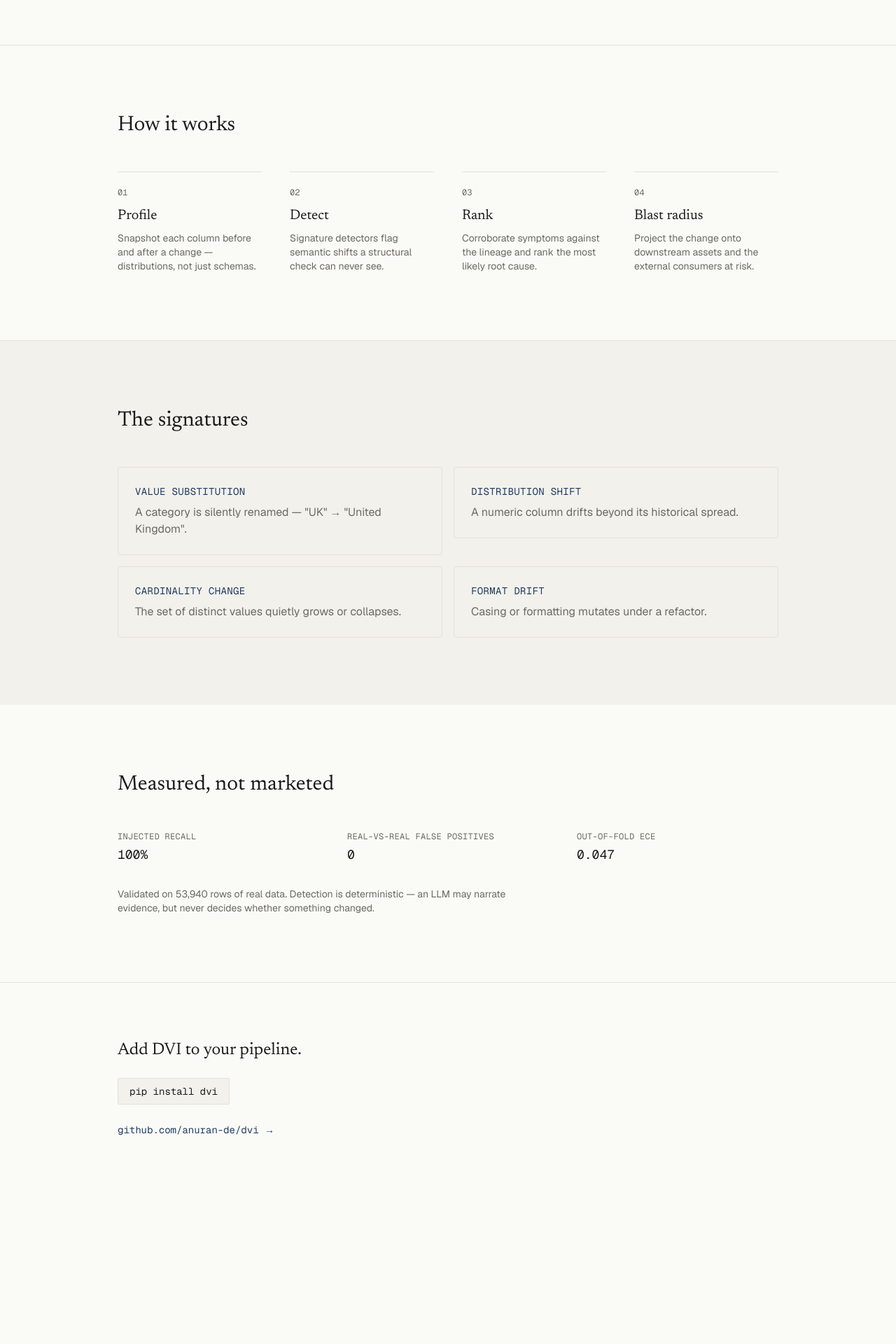
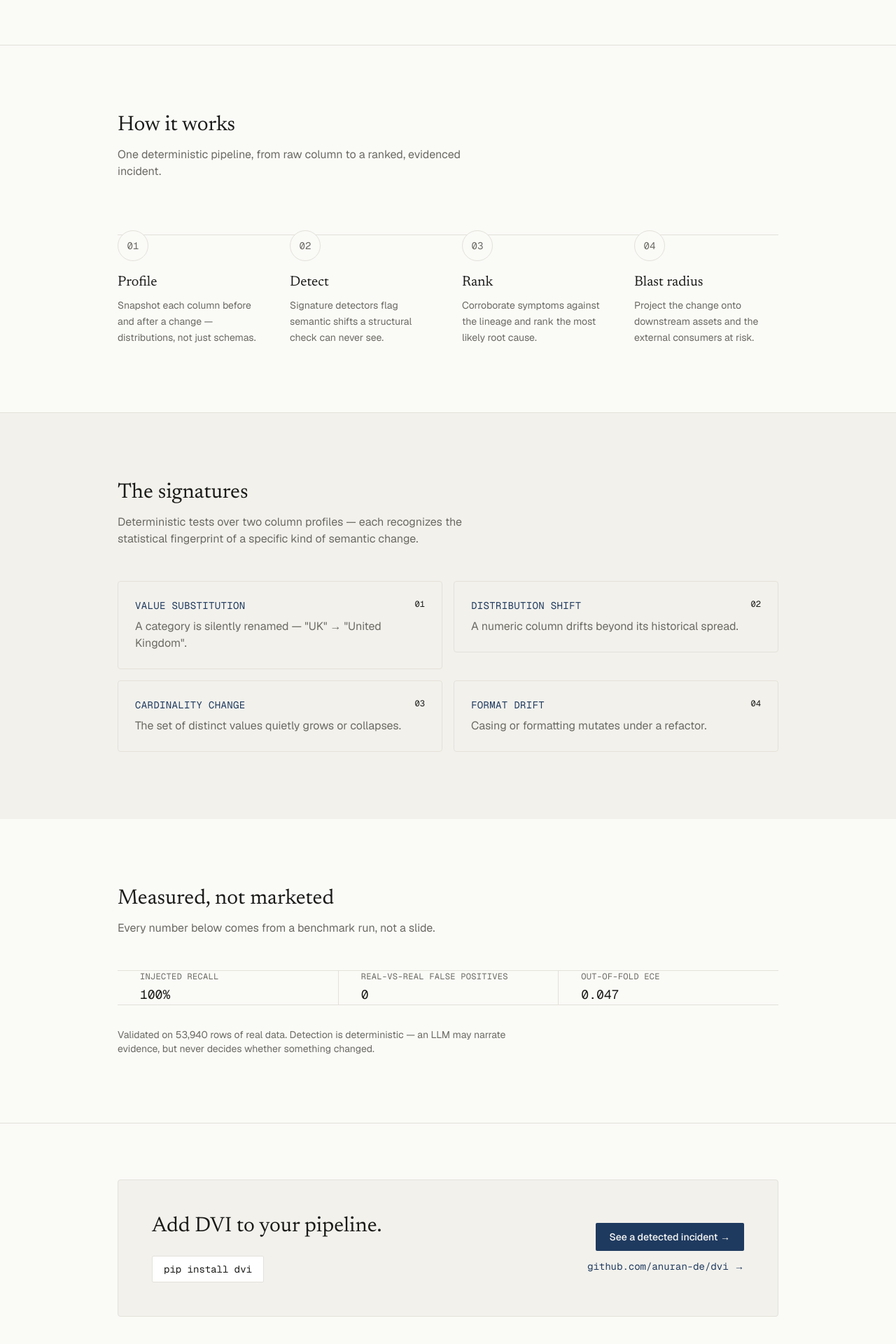
Before and after one commit to anuran-de/dvi, a Next.js app in the folder web/: page / in a window 1280 px wide. Shown: the part 732-2652 px from the top of the page at 70% size. Before the commit the page ends 2438 px from the top, so only its background shows below. Built offline with nearby package versions, Linux system fonts and the light colour scheme.

Commit message:
feat(web): elevate how-it-works, signatures, proof, and footer CTA sections

```diff
--- a/web/components/landing/FooterCta.tsx
+++ b/web/components/landing/FooterCta.tsx
@@ -1,4 +1,5 @@
 'use client';
+import Link from 'next/link';
 import { Container } from '@/components/ui/Container';
 import { Reveal } from '@/components/motion/Reveal';
 
@@ -7,14 +8,29 @@ export function FooterCta() {
     <footer className="border-t border-border py-20">
       <Container>
         <Reveal>
-          <p className="font-serif text-2xl text-ink">Add DVI to your pipeline.</p>
-          <pre className="mt-6 inline-block rounded-sm border border-border bg-surface px-4 py-2 font-mono text-sm text-ink">
-            pip install dvi
-          </pre>
-          <div className="mt-6">
-            <a href="https://github.com/anuran-de/dvi" className="font-mono text-sm text-accent hover:underline">
-              github.com/anuran-de/dvi →
-            </a>
+          <div className="flex flex-col gap-10 rounded-md border border-border bg-surface p-8 md:flex-row md:items-center md:justify-between md:p-12">
+            <div>
+              <p className="font-serif text-2xl leading-snug text-ink md:text-3xl">
+                Add DVI to your pipeline.
+              </p>
+              <pre className="mt-6 inline-block rounded-sm border border-border bg-canvas-raised px-4 py-2 font-mono text-sm text-ink">
+                pip install dvi
+              </pre>
+            </div>
+            <div className="flex shrink-0 flex-col items-start gap-3 md:items-end">
+              <Link
+                href="/incidents/"
+                className="inline-flex items-center gap-2 rounded-sm bg-accent px-5 py-2.5 font-sans text-sm font-medium text-canvas transition-transform hover:-translate-y-0.5 hover:opacity-95"
+              >
+                See a detected incident →
+              </Link>
+              <a
+                href="https://github.com/anuran-de/dvi"
+                className="font-mono text-sm text-accent hover:underline"
+              >
+                github.com/anuran-de/dvi →
+              </a>
+            </div>
           </div>
         </Reveal>
       </Container>
--- a/web/components/landing/HowItWorks.tsx
+++ b/web/components/landing/HowItWorks.tsx
@@ -3,24 +3,47 @@ import { Container } from '@/components/ui/Container';
 import { Reveal } from '@/components/motion/Reveal';
 
 const STAGES = [
-  { name: 'Profile', body: 'Snapshot each column before and after a change — distributions, not just schemas.' },
-  { name: 'Detect', body: 'Signature detectors flag semantic shifts a structural check can never see.' },
-  { name: 'Rank', body: 'Corroborate symptoms against the lineage and rank the most likely root cause.' },
-  { name: 'Blast radius', body: 'Project the change onto downstream assets and the external consumers at risk.' },
+  {
+    name: 'Profile',
+    body: 'Snapshot each column before and after a change — distributions, not just schemas.',
+  },
+  {
+    name: 'Detect',
+    body: 'Signature detectors flag semantic shifts a structural check can never see.',
+  },
+  {
+    name: 'Rank',
+    body: 'Corroborate symptoms against the lineage and rank the most likely root cause.',
+  },
+  {
+    name: 'Blast radius',
+    body: 'Project the change onto downstream assets and the external consumers at risk.',
+  },
 ];
 
 export function HowItWorks() {
   return (
     <section className="py-24">
       <Container>
-        <h2 className="mb-12 font-serif text-3xl text-ink">How it works</h2>
-        <div className="grid gap-10 md:grid-cols-4">
+        <Reveal>
+          <h2 className="font-serif text-3xl text-ink">How it works</h2>
+          <p className="mt-3 max-w-lg font-sans text-ink-muted">
+            One deterministic pipeline, from raw column to a ranked, evidenced incident.
+          </p>
+        </Reveal>
+        <div className="relative mt-14 grid gap-10 md:grid-cols-4">
+          <div
+            aria-hidden="true"
+            className="absolute left-0 right-0 top-[1.375rem] hidden h-px bg-border md:block"
+          />
           {STAGES.map((s, i) => (
             <Reveal key={s.name} delay={i * 0.06}>
-              <div className="border-t border-border pt-4">
-                <span className="font-mono text-xs text-ink-muted">0{i + 1}</span>
-                <h3 className="mt-2 font-serif text-xl text-ink">{s.name}</h3>
-                <p className="mt-2 font-sans text-sm text-ink-muted">{s.body}</p>
+              <div className="group relative pt-4">
+                <div className="mb-4 flex h-11 w-11 items-center justify-center rounded-full border border-border bg-canvas font-mono text-sm text-ink-muted transition-colors group-hover:border-accent group-hover:text-accent">
+                  0{i + 1}
+                </div>
+                <h3 className="font-serif text-xl text-ink">{s.name}</h3>
+                <p className="mt-2 font-sans text-sm leading-relaxed text-ink-muted">{s.body}</p>
               </div>
             </Reveal>
           ))}
--- a/web/components/landing/Proof.tsx
+++ b/web/components/landing/Proof.tsx
@@ -7,12 +7,23 @@ export function Proof() {
   return (
     <section className="py-24">
       <Container>
-        <h2 className="mb-12 font-serif text-3xl text-ink">Measured, not marketed</h2>
         <Reveal>
-          <div className="grid gap-10 md:grid-cols-3">
-            <Stat label="Injected recall" value="100%" mono />
-            <Stat label="Real-vs-real false positives" value="0" mono />
-            <Stat label="Out-of-fold ECE" value="0.047" mono />
+          <h2 className="font-serif text-3xl text-ink">Measured, not marketed</h2>
+          <p className="mt-3 max-w-lg font-sans text-ink-muted">
+            Every number below comes from a benchmark run, not a slide.
+          </p>
+        </Reveal>
+        <Reveal delay={0.06}>
+          <div className="mt-12 grid divide-y divide-border border-y border-border md:grid-cols-3 md:divide-x md:divide-y-0">
+            <div className="py-6 md:px-8 md:py-0">
+              <Stat label="Injected recall" value="100%" mono />
+            </div>
+            <div className="py-6 md:px-8 md:py-0">
+              <Stat label="Real-vs-real false positives" value="0" mono />
+            </div>
+            <div className="py-6 md:px-8 md:py-0">
+              <Stat label="Out-of-fold ECE" value="0.047" mono />
+            </div>
           </div>
         </Reveal>
         <p className="mt-8 max-w-xl font-sans text-sm text-ink-muted">
--- a/web/components/landing/SignatureShowcase.tsx
+++ b/web/components/landing/SignatureShowcase.tsx
@@ -8,18 +8,27 @@ const SIGNATURES = [
   ['Distribution shift', 'A numeric column drifts beyond its historical spread.'],
   ['Cardinality change', 'The set of distinct values quietly grows or collapses.'],
   ['Format drift', 'Casing or formatting mutates under a refactor.'],
-];
+] as const;
 
 export function SignatureShowcase() {
   return (
     <section className="border-t border-border bg-surface py-24">
       <Container>
-        <h2 className="mb-12 font-serif text-3xl text-ink">The signatures</h2>
-        <div className="grid gap-4 md:grid-cols-2">
+        <Reveal>
+          <h2 className="font-serif text-3xl text-ink">The signatures</h2>
+          <p className="mt-3 max-w-lg font-sans text-ink-muted">
+            Deterministic tests over two column profiles — each recognizes the
+            statistical fingerprint of a specific kind of semantic change.
+          </p>
+        </Reveal>
+        <div className="mt-12 grid gap-4 md:grid-cols-2">
           {SIGNATURES.map(([title, body], i) => (
             <Reveal key={title} delay={i * 0.05}>
-              <Card className="p-6">
-                <h3 className="font-mono text-sm uppercase tracking-wide text-accent">{title}</h3>
+              <Card className="group relative overflow-hidden p-6 transition-all hover:-translate-y-0.5 hover:shadow-card">
+                <div className="flex items-start justify-between gap-4">
+                  <h3 className="font-mono text-sm uppercase tracking-wide text-accent">{title}</h3>
+                  <span className="font-mono text-xs text-ink-muted/70">0{i + 1}</span>
+                </div>
                 <p className="mt-2 font-sans text-ink-muted">{body}</p>
               </Card>
             </Reveal>
```
